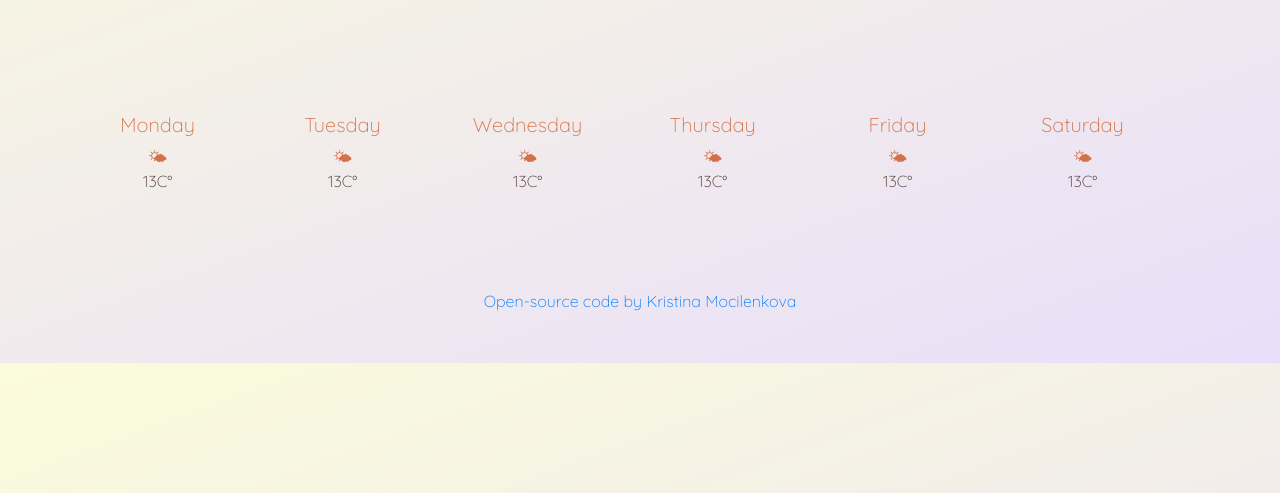
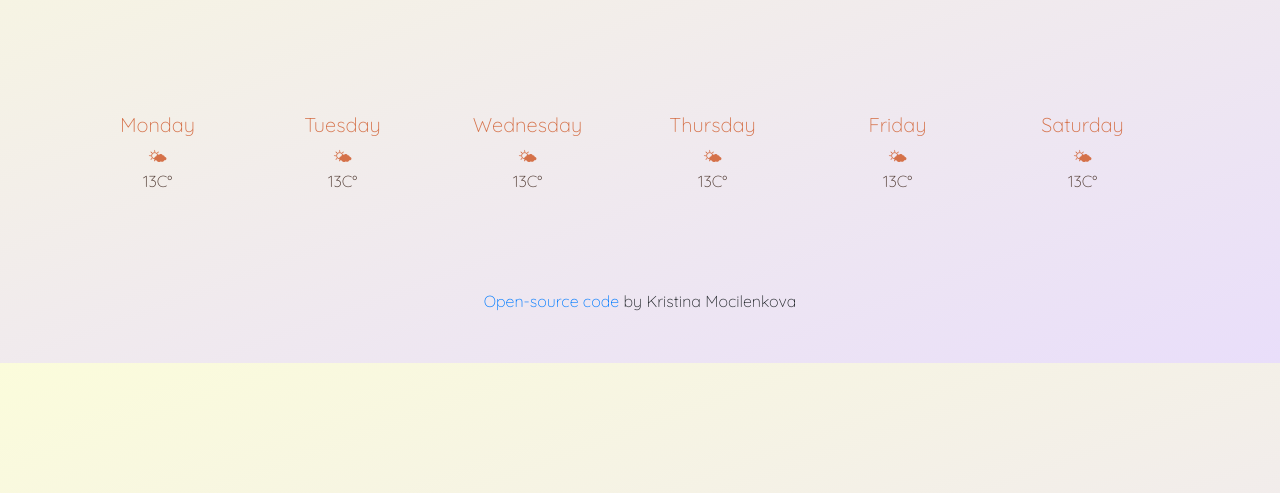
Before and after one commit to KristinaM0/weather-app, a plain HTML site: page index.html in a window 1280 px wide. Shown: the part 307-800 px from the top of the page. Drawn offline with nearby package versions, Linux system fonts and the light colour scheme; no server answers.

Commit message:
Updated open-source link

```diff
--- a/index.html
+++ b/index.html
@@ -60,7 +60,7 @@
     </div>
   </div>
   <footer>
-    <a href="https://github.com/KristinaM0/weather-app">Open-source code by Kristina Mocilenkova</a>
+    <a href="https://github.com/KristinaM0/weather-app"target="_blank">Open-source code</a> by Kristina Mocilenkova
   </footer>
   <script src="src/script.js">
   </script>
```
